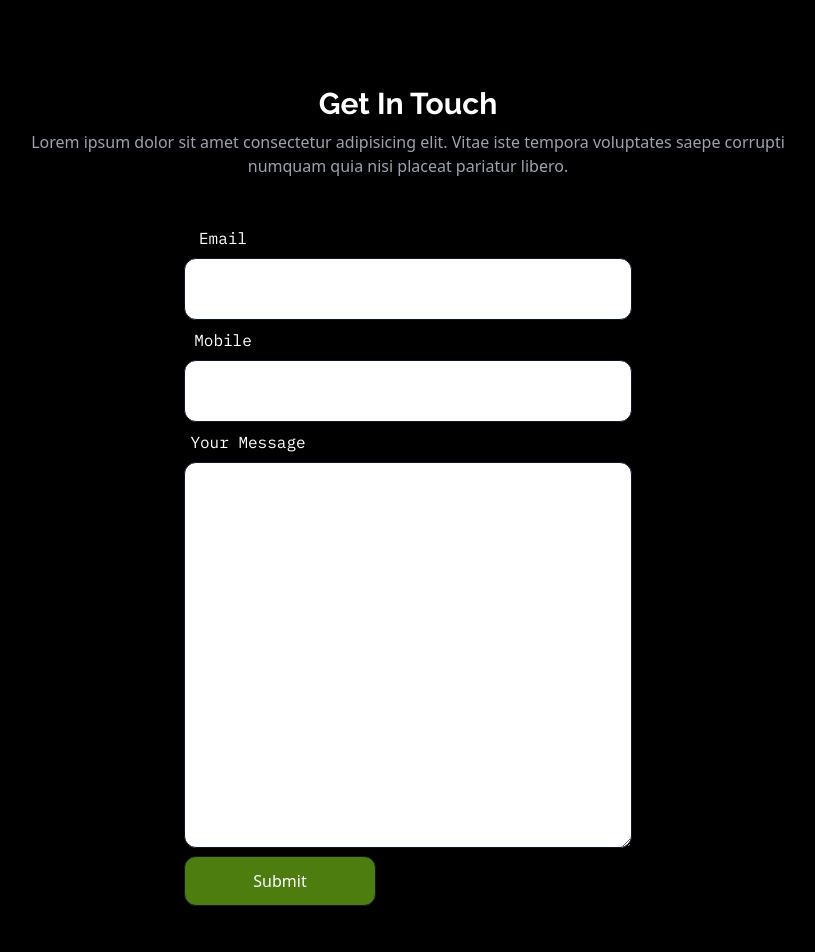
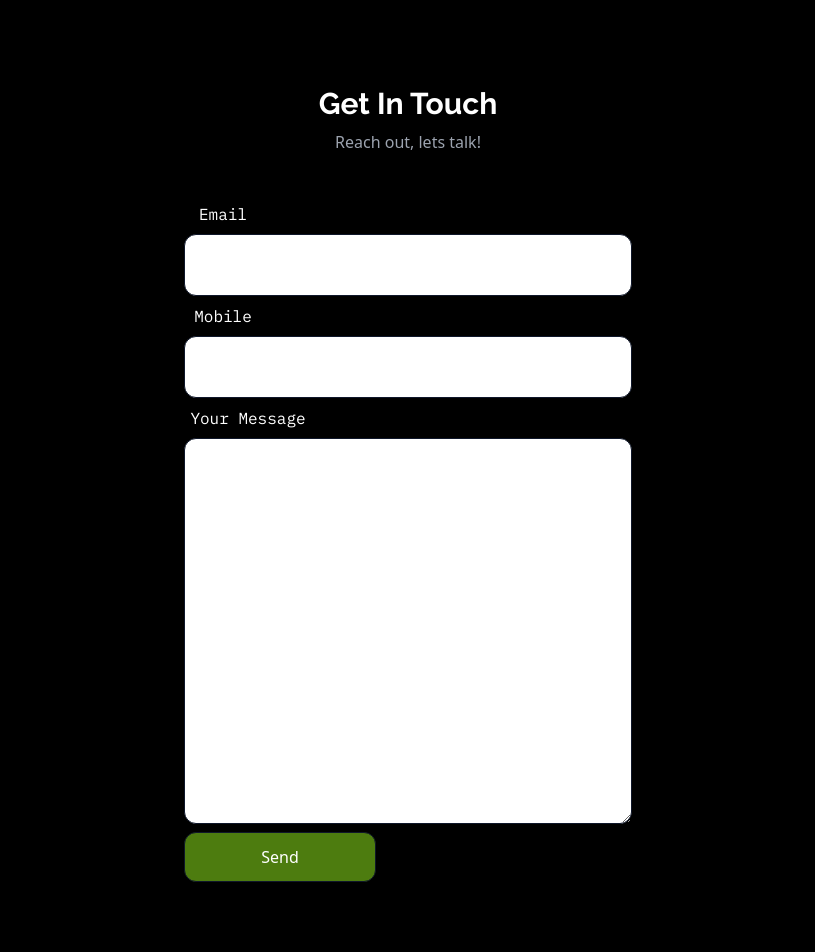
Before and after one commit to J0el-O/My-Portfolio-v2, a website: page build/index.html in a window 1280 px wide. Shown: the part 3560-4512 px from the top of the page, without its empty margins (240-1055 px from the left). Drawn offline with Linux system fonts and the light colour scheme.

Commit message:
added extra text

```diff
--- a/build/index.html
+++ b/build/index.html
@@ -189,7 +189,7 @@
                 Get In Touch
             </h1>
             <p class="text-ibm text-center text-gray-400 pt-2">
-                Lorem ipsum dolor sit amet consectetur adipisicing elit. Vitae iste tempora voluptates saepe corrupti numquam quia nisi placeat pariatur libero.
+                Reach out, lets talk!
             </p>
             <form action="" class="max-w-xs sm:max-w-md mx-auto text-sm sm:text-base flex flex-col items-left pt-12  gap-2">
 
@@ -200,7 +200,7 @@
                 <input type="tel" id="subject" name="subject" required minlength="11" maxlength="60"  class="w-full text-black text-2xl sm:text-3xl p-3 rounded-xl border border-solid border-slate-900 dark:border-none"/>
                 <label class="font-ibm text-white -ml-56 sm:-ml-[320px]" for="message">Your Message</label>
                 <textarea name="message" id="message" cols="30" rows="10"  required class="w-full text-black text-2xl sm:text-3xl p-3 rounded-xl border border-solid border-slate-900 dark:border-none"></textarea>
-                <button class="bg-lime-700 hover:bg-lime-600 active:bg-lime-500 text-white p-3 w-48 rounded-xl border border-solid border-slate-900 dark:border-none">Submit</button>
+                <button class="bg-lime-700 hover:bg-lime-600 active:bg-lime-500 text-white p-3 w-48 rounded-xl border border-solid border-slate-900 dark:border-none">Send</button>
             </form>
 
 
```
